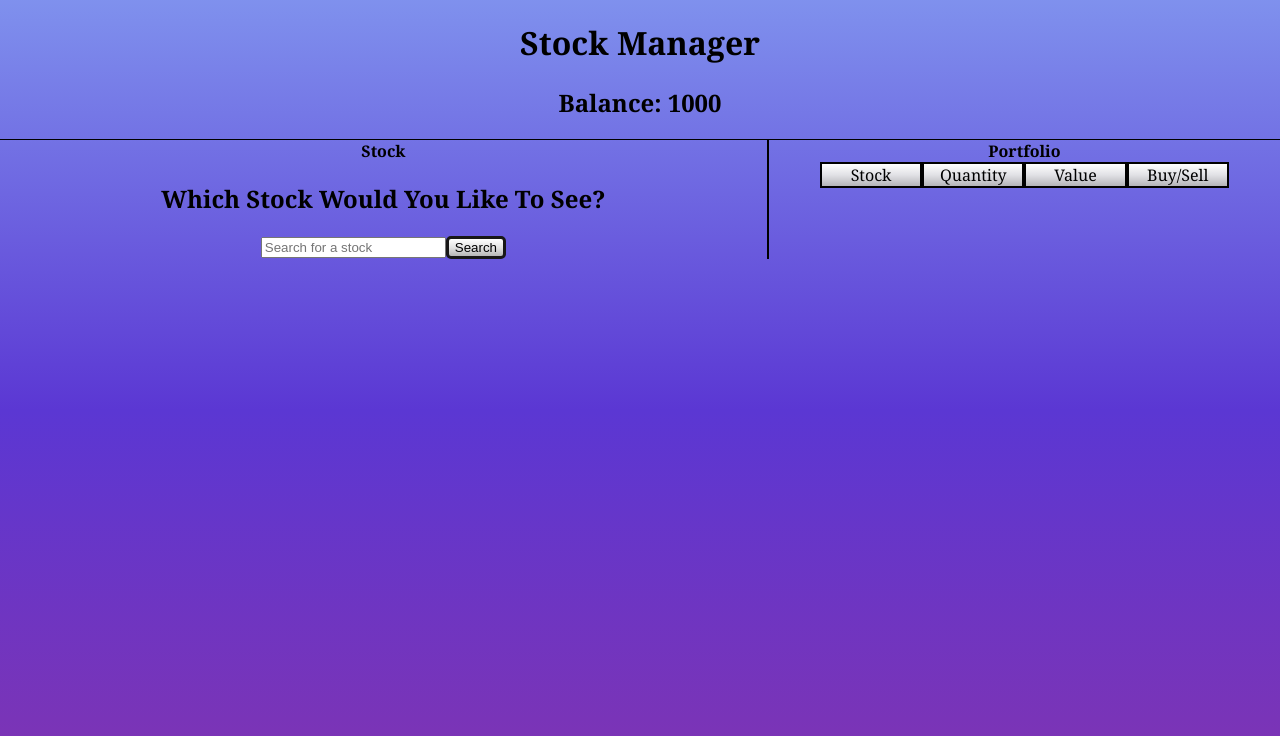
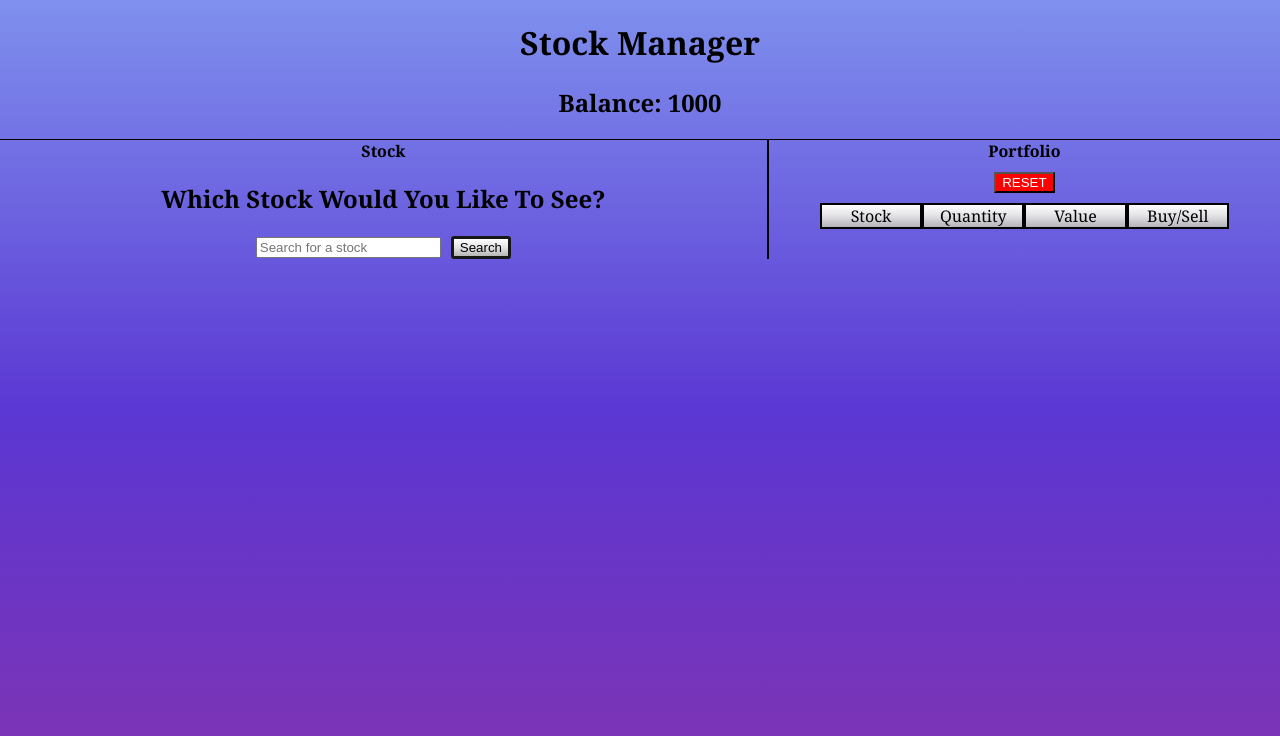
Before and after one commit to kerrthomas/Project-4, a React (Create React App) app in the folder project-4-web/: page / in a window 1280 px wide. Shown: the top 736 px of the page. Built offline with nearby package versions, Linux system fonts and the light colour scheme.

Commit message:
Portfolio can bes reset.

```diff
--- /dev/null
+++ b/package.json
@@ -0,0 +1,5 @@
+{
+  "dependencies": {
+    "react-popup-alert": "^2.0.0"
+  }
+}
--- a/project-4-web/src/App.css
+++ b/project-4-web/src/App.css
@@ -41,6 +41,7 @@ body{
 
 .searchbtn {
   background-image: linear-gradient(rgb(255, 255, 255), rgba(224, 224, 224, 0.8), rgba(168, 168, 168, 0.8));
+  margin-left: 10px;
   border: solid rgb(24, 23, 23) 3px;
-  border-radius: 5px;
+  border-radius: 3px;
 }
--- a/project-4-web/src/App.js
+++ b/project-4-web/src/App.js
@@ -1,10 +1,5 @@
 import './App.css';
-import { useState, useEffect } from "react";
-
-// 1. Display the results of the search from the fetchSearch function
-// 2. Allow the user to buy a quantity of the stock they searched for (For now, don't worry about balance).
-/* 3. When pressing the buy button, add it to the portfolio. Add it as a new row. Do you remember the function
-      we can use with arrays in JSX so that it goes through each item in the array? */
+import { useState, useEffect } from 'react';
 
 function App() {
   const [stock, setStock] = useState("");
@@ -21,7 +16,7 @@ function App() {
   const fetchSearch = async (event) => {
     console.log("fetchSearch is working.");
     let search = await fetch(`http://localhost:3000/api/yahoo/${stock}`); // Update this route
-    search = await search.json(); // Now that you have the json of the response, do something with it
+    search = await search.json();
     if (!search.error) {
       setResults(search.api);
     }
@@ -35,7 +30,7 @@ function App() {
     if (quantity <= 0) {
       alert("Quantity cannot be zero or a negative number.");
     } else {
-        let stocksBought = parseFloat(results.price * quantity).toFixed(2);
+      let stocksBought = parseFloat(results.price * quantity).toFixed(2);
       if (money >= stocksBought) {
         console.log(stock);
         console.log(quantity);
@@ -60,6 +55,16 @@ function App() {
 
   };
 
+  const resetPortfolio = async (event) => {
+    if (portfolio.length === 0) {
+      alert("Your portfolio is empty!");
+    }
+    else {
+      setMoney(1000);
+      setPortfolio([]);
+    }
+  };
+
   console.log(results.api);
   console.log(results);
 
@@ -82,6 +87,7 @@ function App() {
         </div>
         <div className='portfolio-container'>
           <strong>Portfolio</strong>
+          <div><button style={{ backgroundColor: "red", color: "white", margin: "10px", size: "150px" }} onClick={resetPortfolio}>RESET</button></div>
           <div className='grid-container'>
             <div className='grid-header grid-item'>Stock</div>
             <div className='grid-header grid-item'>Quantity</div>
```
Also changed, not shown: 2 other files (tests, documents, lock files or other folders).
